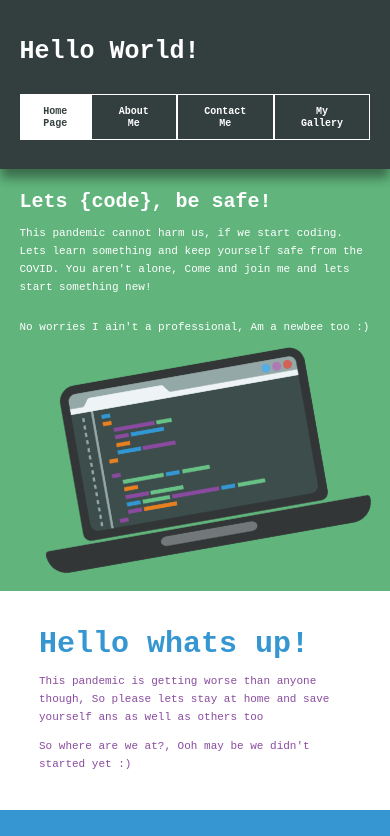
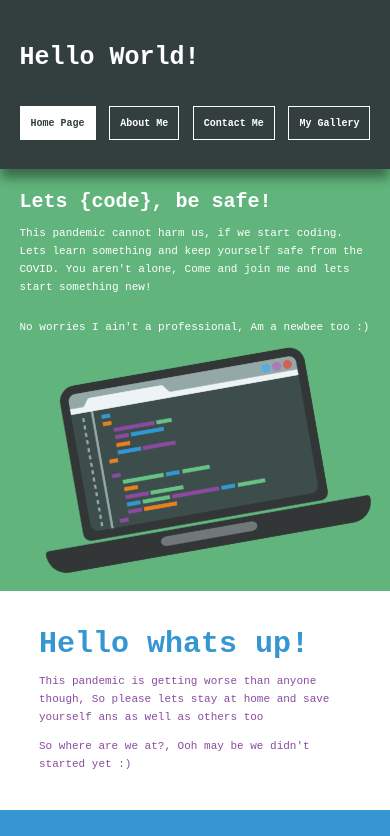
Before and after one commit to Har5haw/html_and_css, a plain HTML site: page index.html in a window 390 px wide. Shown: the top 836 px of the page. Drawn offline with Linux system fonts and the light colour scheme.

Commit message:
fixed bug on button in mobile screen

```diff
--- a/styles/index.css
+++ b/styles/index.css
@@ -71,7 +71,7 @@ header {
     font-weight: bold;
 }
 
-.button-disable{
+.button-disable {
     border: 1px solid white;
     background-color: white;
     color: rgb(51, 63, 62);
@@ -386,9 +386,12 @@ footer {
         width: 70vw;
         top: 37vh;
     }
-    .navBarButtons button {
+    .navBarButtons .button-enable, .navBarButtons .button-disable {
         padding: 10px 10px;
         font-size: 10px;
+    }
+    .navBarButtons .button-enable:hover {
+        transform: scaleX(1) scaleY(1);
     }
     .body-main-bottom {
         height: 26vh;
@@ -443,9 +446,6 @@ footer {
     .sticky-div-1 label, .sticky-div-2 label, .sticky-div-3 label, .sticky-div-4 label, .sticky-div-5 label {
         font-size: 20px;
     }
-    .navBarButtons .button-enable:hover {
-        transform: scaleX(1) scaleY(1);
-    }
 }
 
 @media screen and (max-width: 450px) {
```
